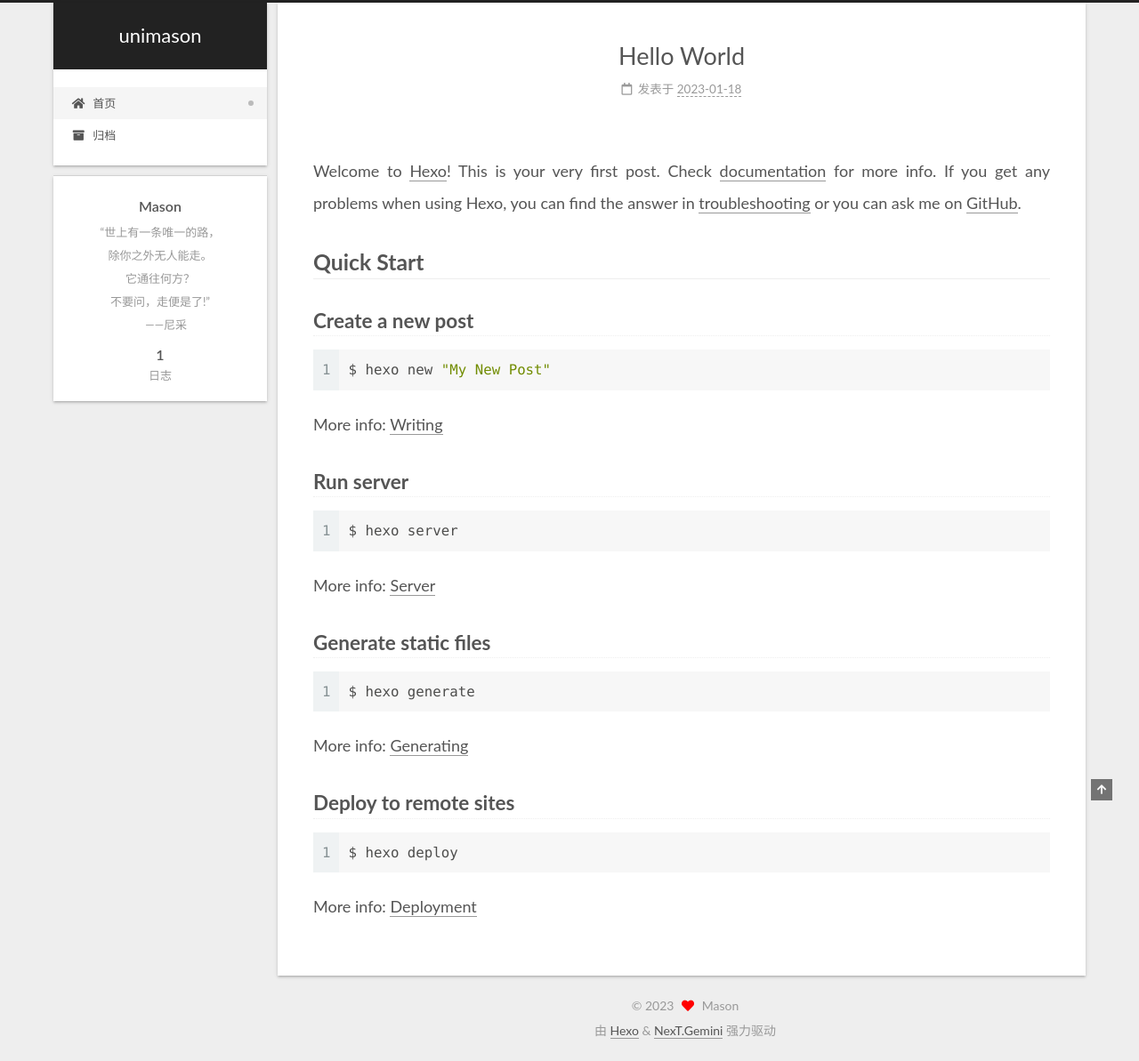
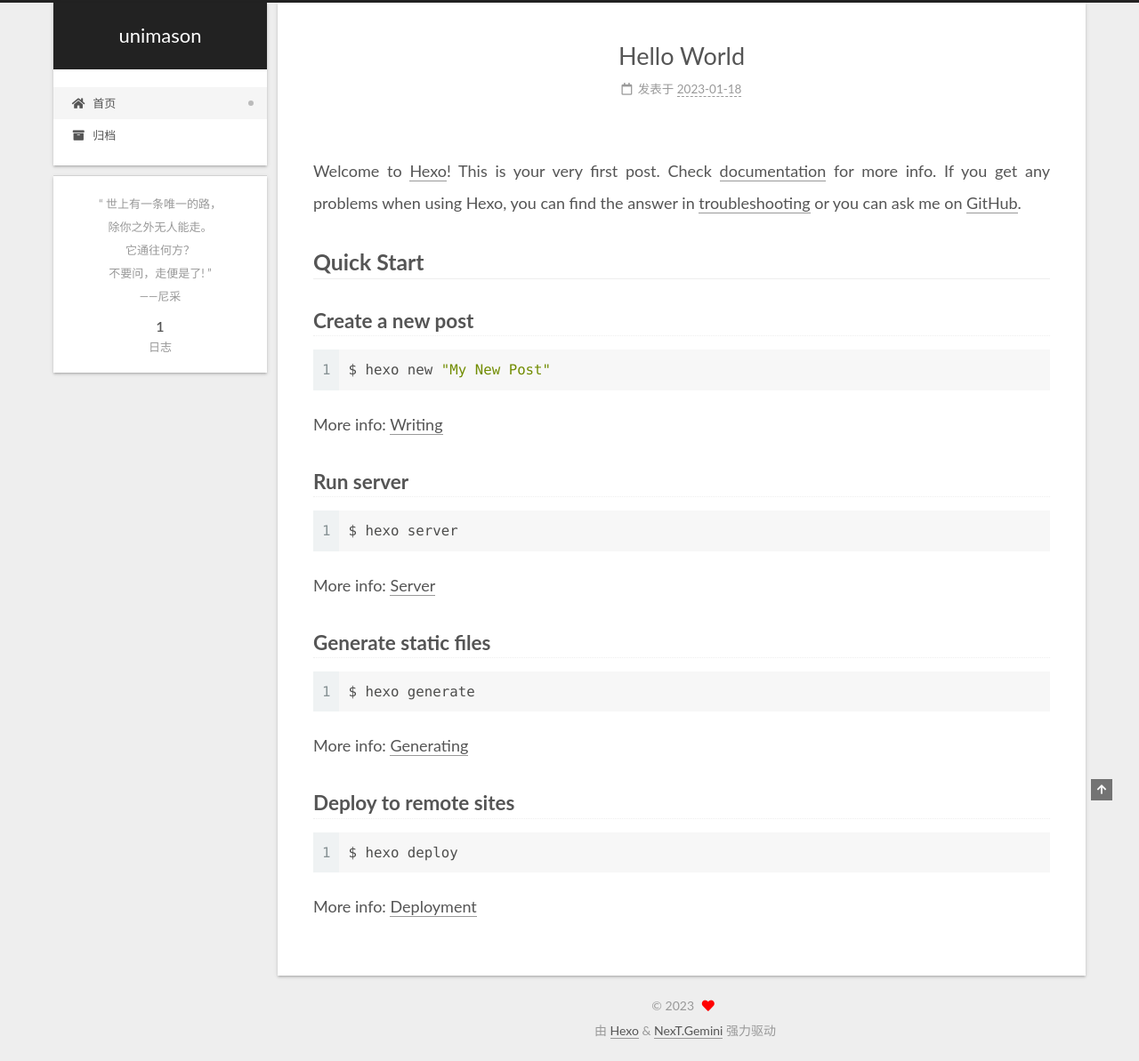
Before and after one commit to unimason/unimason.github.io, a plain HTML site: page index.html in a window 1280 px wide. Shown: the whole page at 89% size. Drawn offline with Linux system fonts and the light colour scheme.

Commit message:
Site updated: 2023-01-18 23:26:23

```diff
--- a/css/main.css
+++ b/css/main.css
@@ -1168,7 +1168,7 @@ pre .javascript .function {
 }
 .links-of-author a::before,
 .links-of-author span.exturl::before {
-  background: #7c73f7;
+  background: #594eff;
   border-radius: 50%;
   content: ' ';
   display: inline-block;
--- a/index.html
+++ b/index.html
@@ -20,14 +20,13 @@
     var CONFIG = {"hostname":"example.com","root":"/","scheme":"Gemini","version":"7.8.0","exturl":false,"sidebar":{"position":"left","display":"post","padding":18,"offset":12,"onmobile":false},"copycode":{"enable":false,"show_result":false,"style":null},"back2top":{"enable":true,"sidebar":false,"scrollpercent":false},"bookmark":{"enable":false,"color":"#222","save":"auto"},"fancybox":false,"mediumzoom":false,"lazyload":false,"pangu":false,"comments":{"style":"tabs","active":null,"storage":true,"lazyload":false,"nav":null},"algolia":{"hits":{"per_page":10},"labels":{"input_placeholder":"Search for Posts","hits_empty":"We didn't find any results for the search: ${query}","hits_stats":"${hits} results found in ${time} ms"}},"localsearch":{"enable":false,"trigger":"auto","top_n_per_article":1,"unescape":false,"preload":false},"motion":{"enable":true,"async":false,"transition":{"post_block":"fadeIn","post_header":"slideDownIn","post_body":"slideDownIn","coll_header":"slideLeftIn","sidebar":"slideUpIn"}}};
   </script>
 
-  <meta name="description" content="“世上有一条唯一的路，除你之外无人能走。它通往何方？不要问，走便是了!”&amp;nbsp&amp;nbsp&amp;nbsp&amp;nbsp——尼采">
+  <meta name="description" content="“&amp;nbsp世上有一条唯一的路，除你之外无人能走。它通往何方？不要问，走便是了!&amp;nbsp”——尼采">
 <meta property="og:type" content="website">
 <meta property="og:title" content="unimason">
 <meta property="og:url" content="http://example.com/index.html">
 <meta property="og:site_name" content="unimason">
-<meta property="og:description" content="“世上有一条唯一的路，除你之外无人能走。它通往何方？不要问，走便是了!”&amp;nbsp&amp;nbsp&amp;nbsp&amp;nbsp——尼采">
+<meta property="og:description" content="“&amp;nbsp世上有一条唯一的路，除你之外无人能走。它通往何方？不要问，走便是了!&amp;nbsp”——尼采">
 <meta property="og:locale" content="zh_CN">
-<meta property="article:author" content="Mason">
 <meta name="twitter:card" content="summary">
 
 <link rel="canonical" href="http://example.com/">
@@ -151,8 +150,8 @@
 
     <span hidden itemprop="author" itemscope itemtype="http://schema.org/Person">
       <meta itemprop="image" content="/images/avatar.gif">
-      <meta itemprop="name" content="Mason">
-      <meta itemprop="description" content="“世上有一条唯一的路，<br>除你之外无人能走。<br>它通往何方？<br>不要问，走便是了!”<br>&nbsp&nbsp&nbsp&nbsp——尼采">
+      <meta itemprop="name" content="">
+      <meta itemprop="description" content="“&nbsp世上有一条唯一的路，<br>除你之外无人能走。<br>它通往何方？<br>不要问，走便是了!&nbsp”<br>——尼采">
     </span>
 
     <span hidden itemprop="publisher" itemscope itemtype="http://schema.org/Organization">
@@ -271,8 +270,8 @@
 
       <div class="site-overview-wrap sidebar-panel">
         <div class="site-author motion-element" itemprop="author" itemscope itemtype="http://schema.org/Person">
-  <p class="site-author-name" itemprop="name">Mason</p>
-  <div class="site-description" itemprop="description">“世上有一条唯一的路，<br>除你之外无人能走。<br>它通往何方？<br>不要问，走便是了!”<br>&nbsp&nbsp&nbsp&nbsp——尼采</div>
+  <p class="site-author-name" itemprop="name"></p>
+  <div class="site-description" itemprop="description">“&nbsp世上有一条唯一的路，<br>除你之外无人能走。<br>它通往何方？<br>不要问，走便是了!&nbsp”<br>——尼采</div>
 </div>
 <div class="site-state-wrap motion-element">
   <nav class="site-state">
@@ -311,7 +310,7 @@
   <span class="with-love">
     <i class="fa fa-heart"></i>
   </span>
-  <span class="author" itemprop="copyrightHolder">Mason</span>
+  <span class="author" itemprop="copyrightHolder"></span>
 </div>
   <div class="powered-by">由 <a href="https://hexo.io/" class="theme-link" rel="noopener" target="_blank">Hexo</a> & <a href="https://theme-next.org/" class="theme-link" rel="noopener" target="_blank">NexT.Gemini</a> 强力驱动
   </div>
```
Also changed, not shown: 2023/01/18/hello-world/index.html (+5 -6 lines), archives/2023/01/index.html (+5 -6 lines), archives/2023/index.html (+5 -6 lines), archives/index.html (+5 -6 lines).
